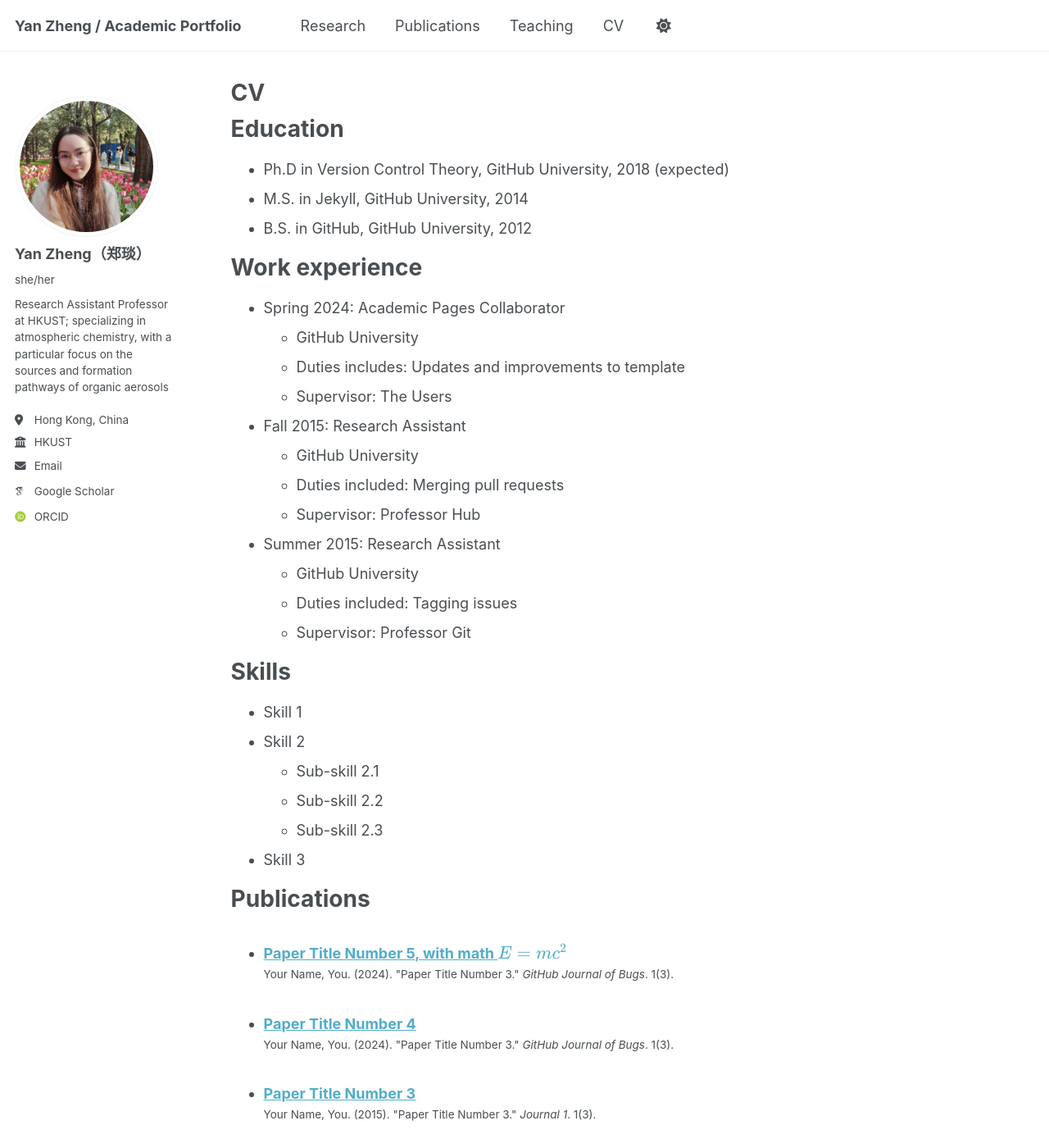
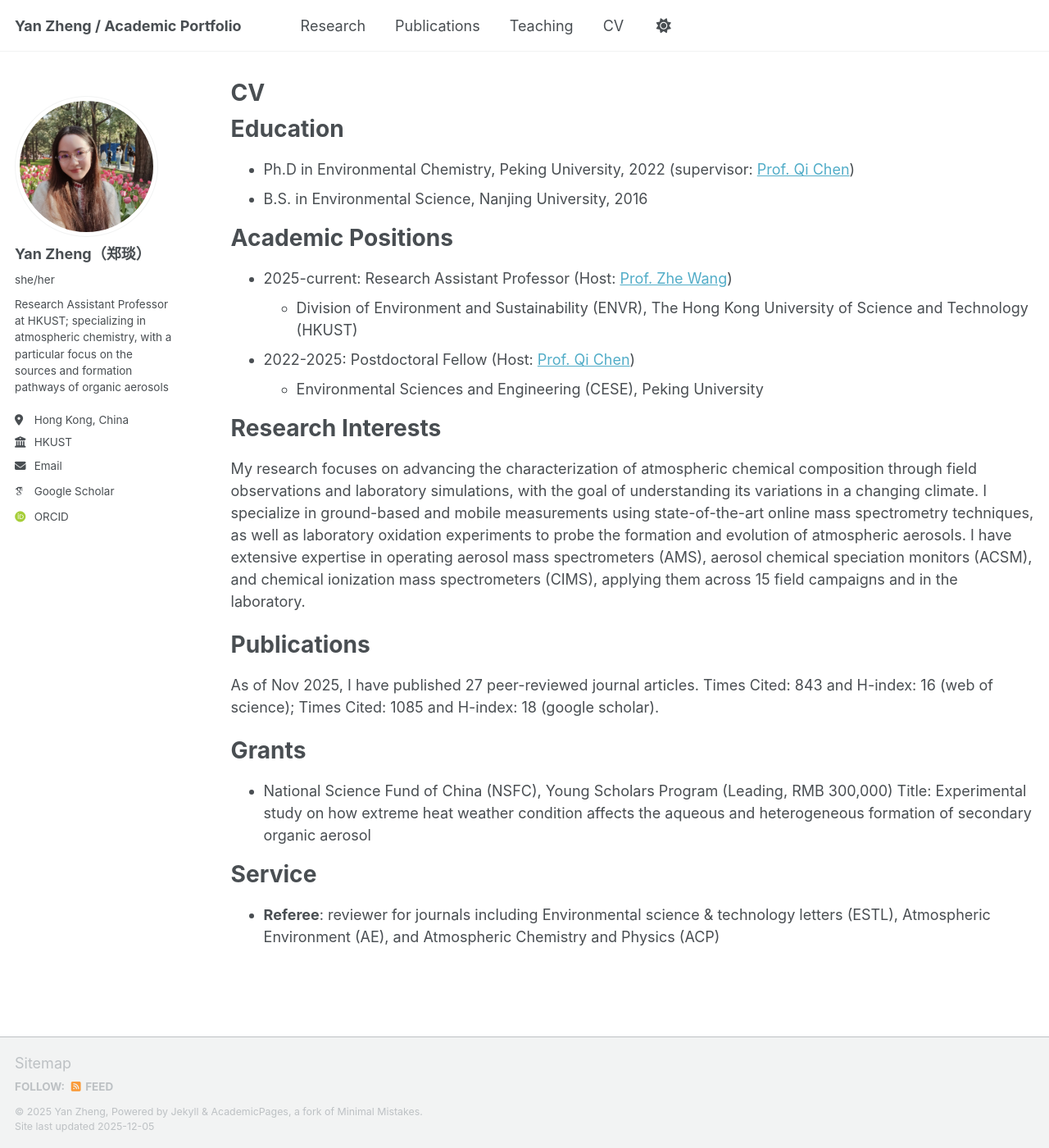
Before and after one commit to yanzheng41/yanzheng41.github.io, a Jekyll site: the page built from _pages/cv.md, in a window 1280 px wide and 1400 px high. Shown: the whole window at 82% size. Built offline with Jekyll 4.4.1, drawn with Linux system fonts in a browser that asks for light colours; some web fonts are replaced; a script bundle is joined from its source files by our own code; library files that are not in the unit come from our copies; some of the changed text lies outside the part shown.

Commit message:
Update cv.md

```diff
--- a/_pages/cv.md
+++ b/_pages/cv.md
@@ -11,54 +11,29 @@ redirect_from:
 
 Education
 ======
-* Ph.D in Version Control Theory, GitHub University, 2018 (expected)
-* M.S. in Jekyll, GitHub University, 2014
-* B.S. in GitHub, GitHub University, 2012
+* Ph.D in Environmental Chemistry, Peking University, 2022 (supervisor: [Prof. Qi Chen](https://scholar.google.com/citations?user=QgN0jXcAAAAJ&hl=en))
+* B.S. in Environmental Science, Nanjing University, 2016
 
-Work experience
+Academic Positions
 ======
-* Spring 2024: Academic Pages Collaborator
-  * GitHub University
-  * Duties includes: Updates and improvements to template
-  * Supervisor: The Users
+* 2025-current: Research Assistant Professor (Host: [Prof. Zhe Wang](https://envrwangz.people.ust.hk/))
+  * Division of Environment and Sustainability (ENVR), The Hong Kong University of Science and Technology (HKUST)
+* 2022-2025: Postdoctoral Fellow (Host: [Prof. Qi Chen](https://scholar.google.com/citations?user=QgN0jXcAAAAJ&hl=en))
+  * Environmental Sciences and Engineering (CESE), Peking University
 
-* Fall 2015: Research Assistant
-  * GitHub University
-  * Duties included: Merging pull requests
-  * Supervisor: Professor Hub
-
-* Summer 2015: Research Assistant
-  * GitHub University
-  * Duties included: Tagging issues
-  * Supervisor: Professor Git
-
-Skills
+Research Interests
 ======
-* Skill 1
-* Skill 2
-  * Sub-skill 2.1
-  * Sub-skill 2.2
-  * Sub-skill 2.3
-* Skill 3
+My research focuses on advancing the characterization of atmospheric chemical composition through field observations and laboratory simulations, with the goal of understanding its variations in a changing climate. I specialize in ground-based and mobile measurements using state-of-the-art online mass spectrometry techniques, as well as laboratory oxidation experiments to probe the formation and evolution of atmospheric aerosols. I have extensive expertise in operating aerosol mass spectrometers (AMS), aerosol chemical speciation monitors (ACSM), and chemical ionization mass spectrometers (CIMS), applying them across 15 field campaigns and in the laboratory.
 
 Publications
 ======
-  <ul>{% for post in site.publications reversed %}
-    {% include archive-single-cv.html %}
-  {% endfor %}</ul>
+As of Nov 2025, I have published 27 peer-reviewed journal articles. Times Cited: 843 and H-index: 16 (web of science); Times Cited: 1085 and H-index: 18 (google scholar).
 
-Talks
+Grants
 ======
-  <ul>{% for post in site.talks reversed %}
-    {% include archive-single-talk-cv.html  %}
-  {% endfor %}</ul>
+* National Science Fund of China (NSFC), Young Scholars Program (Leading, RMB 300,000)
+  Title: Experimental study on how extreme heat weather condition affects the aqueous and heterogeneous formation of secondary organic aerosol
 
-Teaching
+Service
 ======
-  <ul>{% for post in site.teaching reversed %}
-    {% include archive-single-cv.html %}
-  {% endfor %}</ul>
-
-Service and leadership
-======
-* Currently signed in to 43 different slack teams
+* **Referee**: reviewer for journals including Environmental science & technology letters (ESTL), Atmospheric Environment (AE), and Atmospheric Chemistry and Physics (ACP)
```
